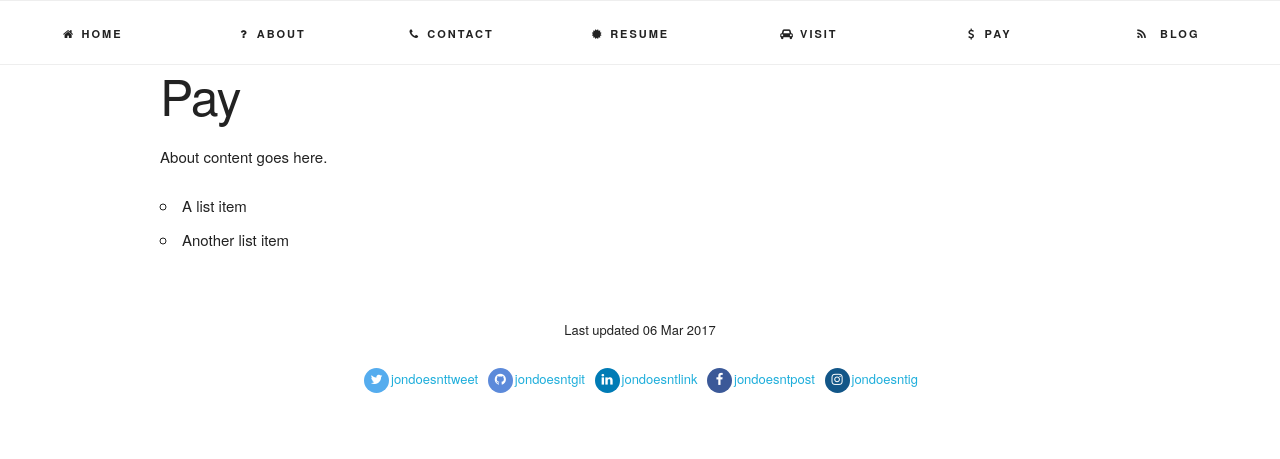
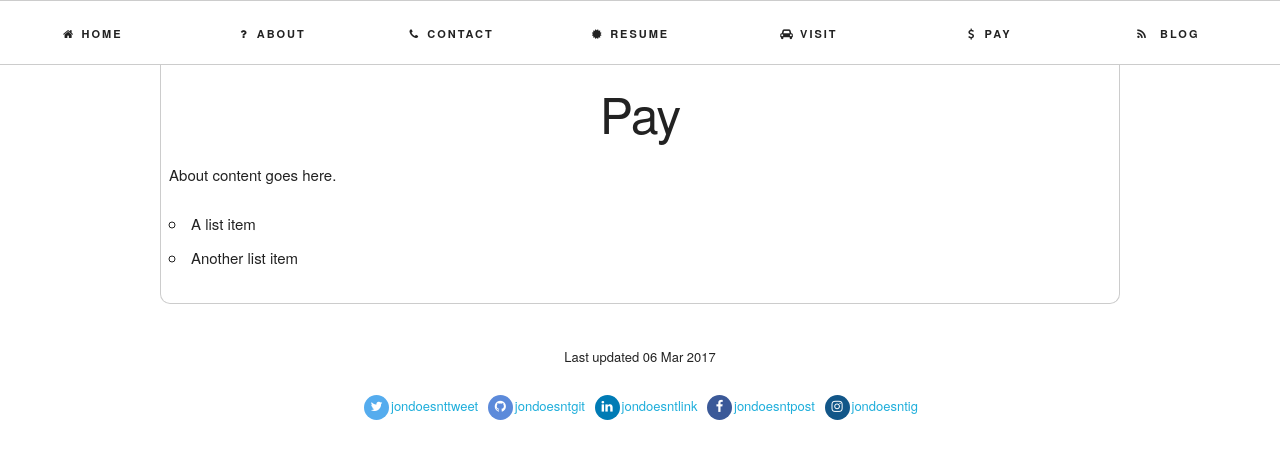
Before and after one commit to jondoesntgit/jondoesntgit.github.io, a Jekyll site: the page built from _pages/04_pay.md, in a window 1280 px wide. Shown: the top 459 px of the page. Built offline with Jekyll 4.4.1, drawn with Linux system fonts in a browser that asks for light colours; nearby versions of some CDN libraries; some web fonts are replaced.

Commit message:
Added borders

```diff
--- a/_layouts/page.html
+++ b/_layouts/page.html
@@ -3,8 +3,7 @@ layout: default
 ---
 
 <div id="main" class="container">
-<h1>{{ page.title }}</h1>
+<header><h1>{{ page.title }}</h1></header>
 
     {{ content }}
-
 </div>
--- a/_sass/_layout.scss
+++ b/_sass/_layout.scss
@@ -1,3 +1,11 @@
+$border: #ccc;
+
+#main {
+  border: 1px solid $border;
+  border-radius: 0px 0px 10px 10px;
+  border-top: 0;
+  padding: 8px;
+}
 
 header {
     padding: 0px 15px;
@@ -38,8 +46,8 @@ footer {
     height: 6.5rem;
     background: #fff;
     z-index: 99;
-    border-top: 1px solid #eee;
-    border-bottom: 1px solid #eee; }
+    border-top: 1px solid $border;
+    border-bottom: 1px solid $border; }
   .navbar-spacer {
     display: none; }
   .navbar > .container {
@@ -97,7 +105,7 @@ footer {
   letter-spacing: .2rem;
   font-weight: 600; }
 .docs-section {
-  border-top: 1px solid #eee;
+  border-top: 1px solid $border;
   padding: 4rem 0;
   margin-bottom: 0;}
 .value-img {
@@ -151,7 +159,7 @@ footer {
   position: relative;
   overflow: hidden;
   border-radius: 6px;
-  border: 1px solid #eee;
+  border: 1px solid $border;
   height: 250px; }
 .example-screenshot {
   width: 100%;
@@ -159,7 +167,7 @@ footer {
 .example-screenshot.coming-soon {
   width: auto;
   position: absolute;
-  background: #eee;
+  background: $border;
   top: 5px;
   right: 5px;
   bottom: 5px;
```
